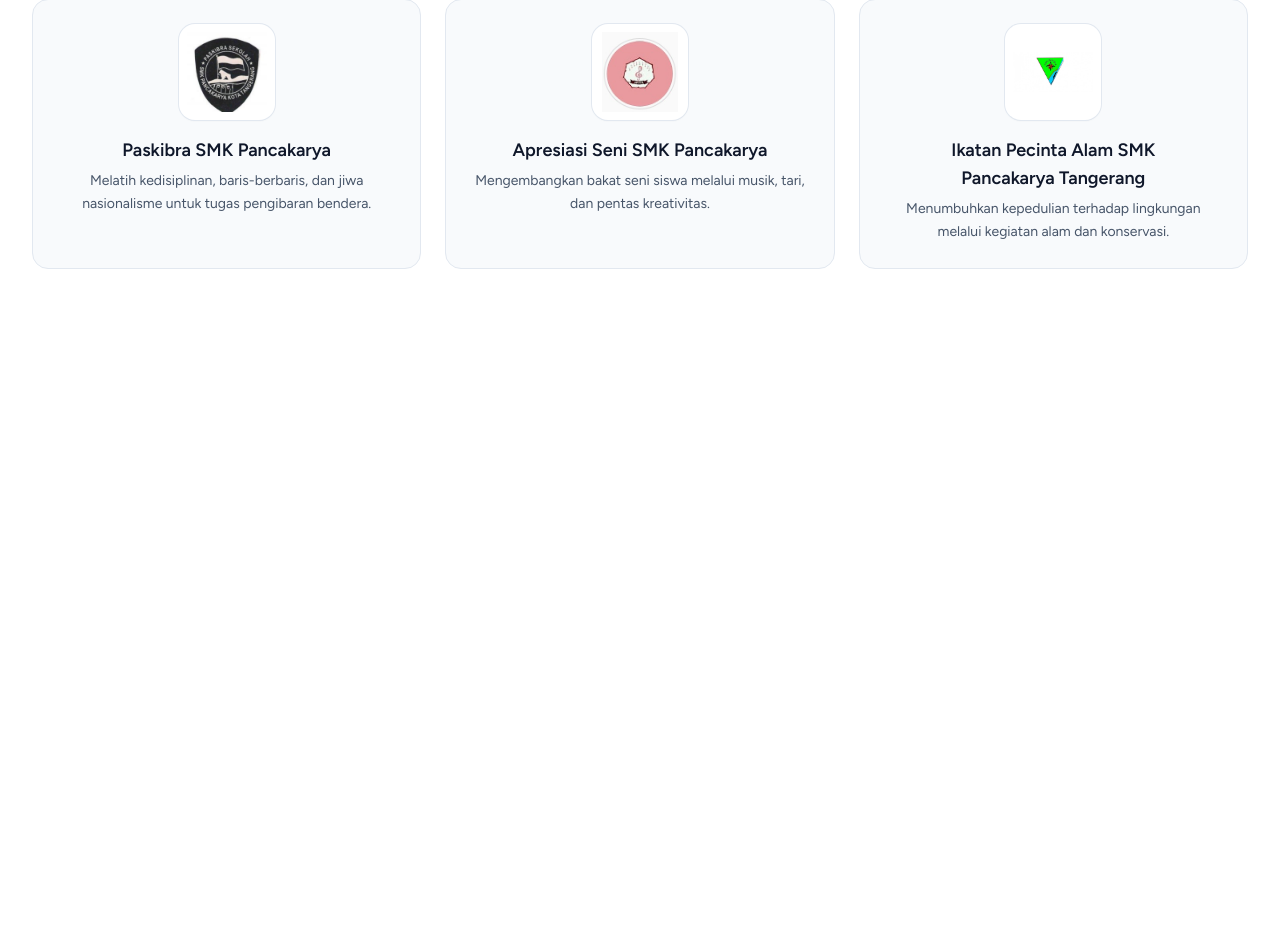
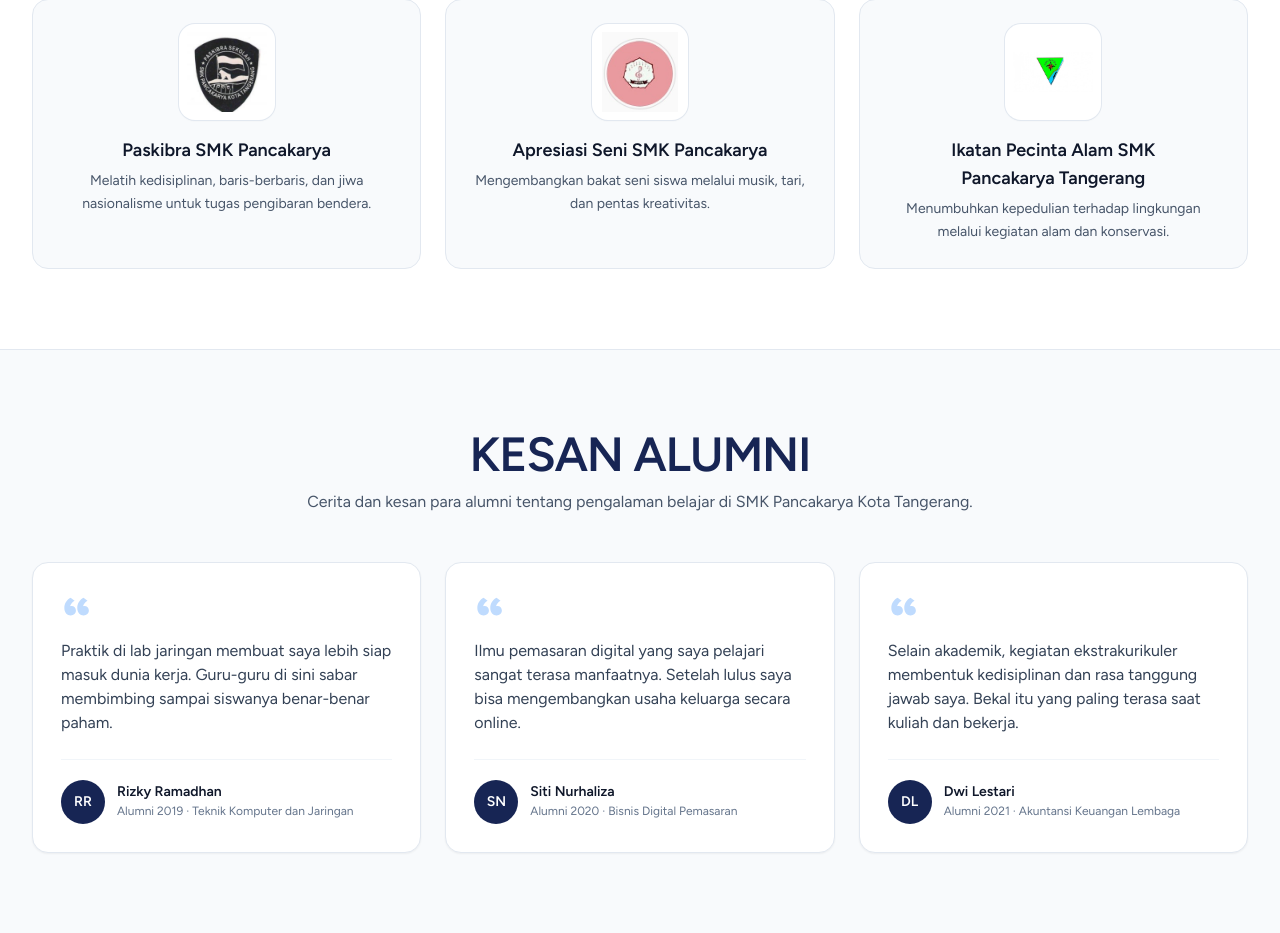
Before and after one commit to Masmas99/smkpancakarya, a Laravel app: page / in a window 1280 px wide. Shown: the part 3151-4084 px from the top of the page. Before the commit the page ends 3420 px from the top, so only its background shows below. Run offline with Laravel 12, Linux system fonts and the light colour scheme; data that the repository does not hold is empty; style sheets or scripts are compiled from the project's sources; some libraries are stand-ins or nearby versions.

Commit message:
Tambah bagian Kesan Alumni di bawah Ekstra Kurikuler

```diff
--- a/lang/id/site.php
+++ b/lang/id/site.php
@@ -156,6 +156,31 @@ return [
         ],
     ],
 
+    'alumni' => [
+        'heading' => 'Kesan Alumni',
+        'intro' => 'Cerita dan kesan para alumni tentang pengalaman belajar di SMK Pancakarya Kota Tangerang.',
+        'items' => [
+            [
+                'quote' => 'Praktik di lab jaringan membuat saya lebih siap masuk dunia kerja. Guru-guru di sini sabar membimbing sampai siswanya benar-benar paham.',
+                'name' => 'Rizky Ramadhan',
+                'year' => 'Alumni 2019',
+                'major' => 'Teknik Komputer dan Jaringan',
+            ],
+            [
+                'quote' => 'Ilmu pemasaran digital yang saya pelajari sangat terasa manfaatnya. Setelah lulus saya bisa mengembangkan usaha keluarga secara online.',
+                'name' => 'Siti Nurhaliza',
+                'year' => 'Alumni 2020',
+                'major' => 'Bisnis Digital Pemasaran',
+            ],
+            [
+                'quote' => 'Selain akademik, kegiatan ekstrakurikuler membentuk kedisiplinan dan rasa tanggung jawab saya. Bekal itu yang paling terasa saat kuliah dan bekerja.',
+                'name' => 'Dwi Lestari',
+                'year' => 'Alumni 2021',
+                'major' => 'Akuntansi Keuangan Lembaga',
+            ],
+        ],
+    ],
+
     'menu' => [
         'open' => 'Buka menu navigasi',
         'close' => 'Tutup menu navigasi',
--- a/resources/views/pages/landing/index.blade.php
+++ b/resources/views/pages/landing/index.blade.php
@@ -302,6 +302,61 @@
                             <p class="mt-1.5 text-sm leading-relaxed text-slate-600">
                                 {{ $item['description'] }}
                             </p>
+                        </li>
+                    @endforeach
+                </ul>
+            </div>
+        </section>
+
+        <section id="kesan-alumni" class="border-t border-slate-200 bg-slate-50 py-16 sm:py-20" aria-labelledby="alumni-title">
+            <div class="mx-auto max-w-7xl px-4 sm:px-6 lg:px-8">
+                <div class="mx-auto max-w-3xl text-center">
+                    <h2 id="alumni-title" class="text-3xl font-bold uppercase tracking-tight text-blue-950 sm:text-4xl lg:text-5xl">
+                        {{ __('site.alumni.heading') }}
+                    </h2>
+
+                    <p class="mt-3 text-sm leading-relaxed text-slate-600 sm:text-base">
+                        {{ __('site.alumni.intro') }}
+                    </p>
+                </div>
+
+                <ul class="mt-10 grid gap-4 sm:mt-12 sm:gap-6 lg:grid-cols-3">
+                    @foreach (__('site.alumni.items') as $item)
+                        @php
+                            $initials = collect(explode(' ', $item['name']))
+                                ->filter()
+                                ->take(2)
+                                ->map(fn (string $word) => mb_strtoupper(mb_substr($word, 0, 1)))
+                                ->implode('');
+                        @endphp
+
+                        <li class="h-full">
+                            <figure class="flex h-full flex-col rounded-2xl border border-slate-200 bg-white p-6 shadow-sm transition duration-200 hover:border-blue-200 hover:shadow-lg hover:shadow-slate-900/5 sm:p-7">
+                                <svg class="h-8 w-8 text-blue-200" fill="currentColor" viewBox="0 0 24 24" aria-hidden="true">
+                                    <path d="M7.2 5.1c-2.9 1.5-4.7 4.3-4.7 7.6 0 3.3 2 5.6 4.8 5.6 2.3 0 3.9-1.5 3.9-3.6 0-2-1.4-3.4-3.3-3.4-.4 0-.8 0-1.1.2.4-1.7 1.7-3.2 3.4-4.2L7.2 5.1Zm9.7 0c-2.9 1.5-4.7 4.3-4.7 7.6 0 3.3 2 5.6 4.8 5.6 2.3 0 3.9-1.5 3.9-3.6 0-2-1.4-3.4-3.3-3.4-.4 0-.8 0-1.1.2.4-1.7 1.7-3.2 3.4-4.2l-3-2.2Z" />
+                                </svg>
+
+                                <blockquote class="mt-4 flex-1">
+                                    <p class="text-sm leading-relaxed text-slate-700 sm:text-base">
+                                        {{ $item['quote'] }}
+                                    </p>
+                                </blockquote>
+
+                                <figcaption class="mt-6 flex items-center gap-3 border-t border-slate-100 pt-5">
+                                    <span class="flex h-11 w-11 shrink-0 items-center justify-center rounded-full bg-blue-950 text-sm font-bold text-white" aria-hidden="true">
+                                        {{ $initials }}
+                                    </span>
+
+                                    <div class="min-w-0">
+                                        <p class="truncate text-sm font-bold text-slate-900">
+                                            {{ $item['name'] }}
+                                        </p>
+                                        <p class="text-xs leading-relaxed text-slate-500">
+                                            {{ $item['year'] }} &middot; {{ $item['major'] }}
+                                        </p>
+                                    </div>
+                                </figcaption>
+                            </figure>
                         </li>
                     @endforeach
                 </ul>
```
Also changed, not shown: tests/Feature/LandingPageTest.php (+28 -0 lines).
